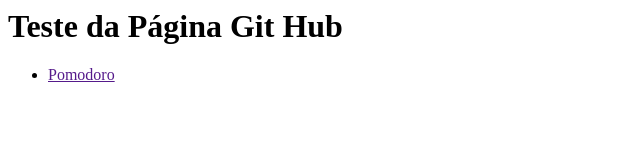
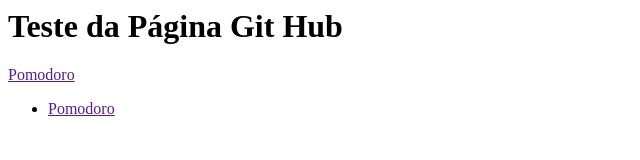
Before and after one commit to gpiraja/gpiraja.github.io, a plain HTML site: page index.html in a window 1280 px wide. Shown: the whole page, without its empty margins (0-640 px from the left). Drawn offline with Linux system fonts and the light colour scheme.

Commit message:
Update index.html

```diff
--- a/index.html
+++ b/index.html
@@ -1,5 +1,6 @@
 <h1> Teste da Página Git Hub </h1>
 
+<a href="">Pomodoro</a> </li>
 
 <ul>
 
```
